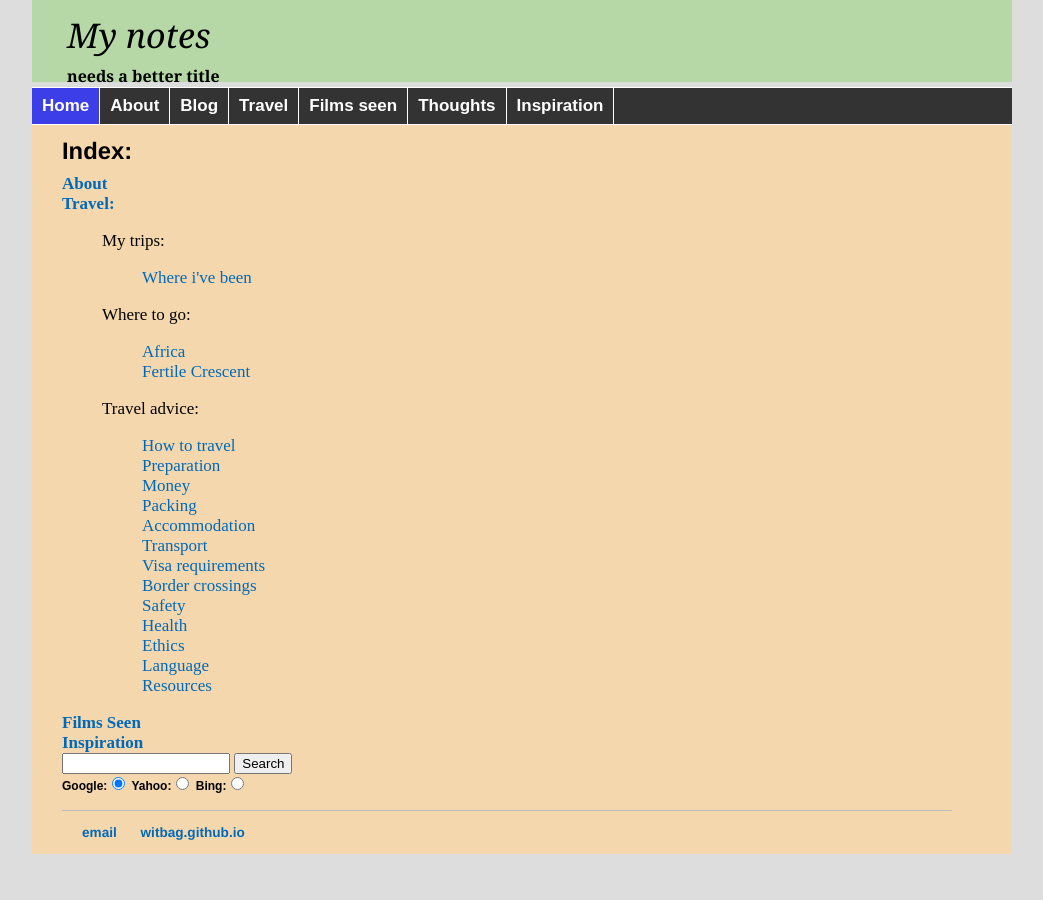
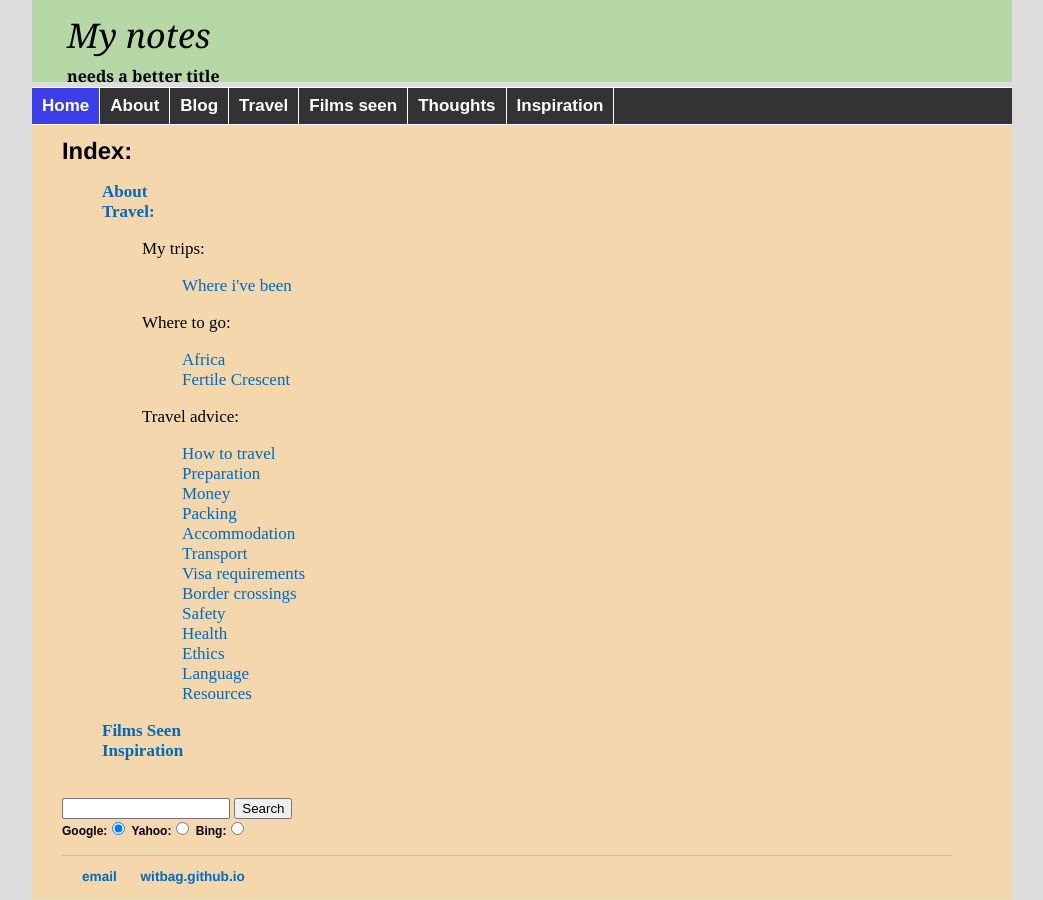
Before and after one commit to witbag/witbag.github.io, a Jekyll site: the page built from index.html, in a window 1280 px wide. Shown: the whole page, without its empty margins (118-1161 px from the left). Built offline with Jekyll 4.4.1, drawn with Linux system fonts in a browser that asks for light colours.

Commit message:
Update index.html

```diff
--- a/index.html
+++ b/index.html
@@ -7,7 +7,7 @@ title: Witek
 			<br>
 			<h3>Index:</h3>
 </div>
-
+<dir>
 <a href="/about"><b>About</b></a><br>
 <a href="/travel"><b>Travel:</b></a>
 <dir>
@@ -39,6 +39,8 @@ Travel advice:<br>
 </dir>
 <a href="/likes"><b>Films Seen</b></a><br>
 <a href="/inspiration"><b>Inspiration</b></a><br>
+</dir>
+<br>
 
 <form name="jksearch" action="http://www.google.com/search" method="get" onSubmit="jksitesearch(this)">
 
```
